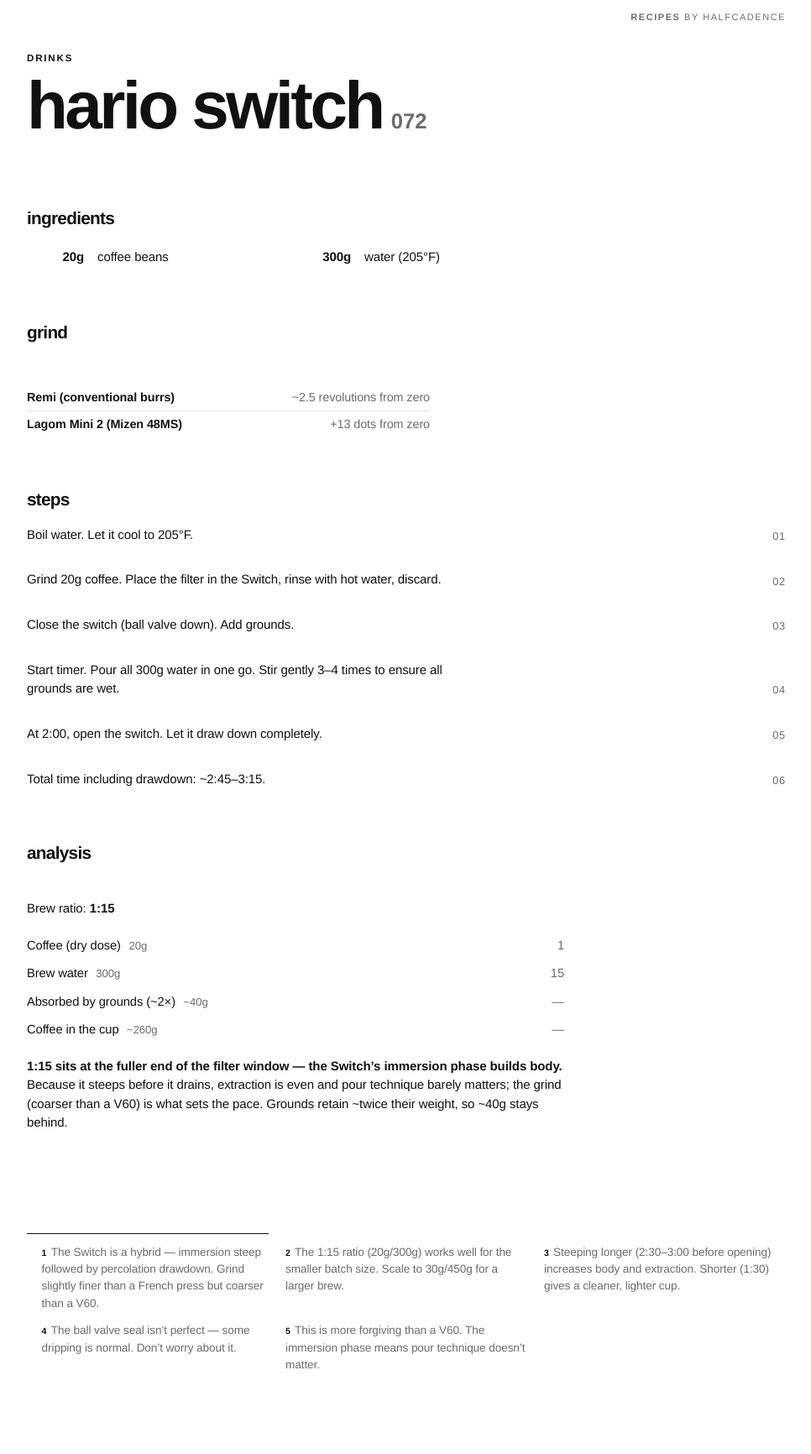
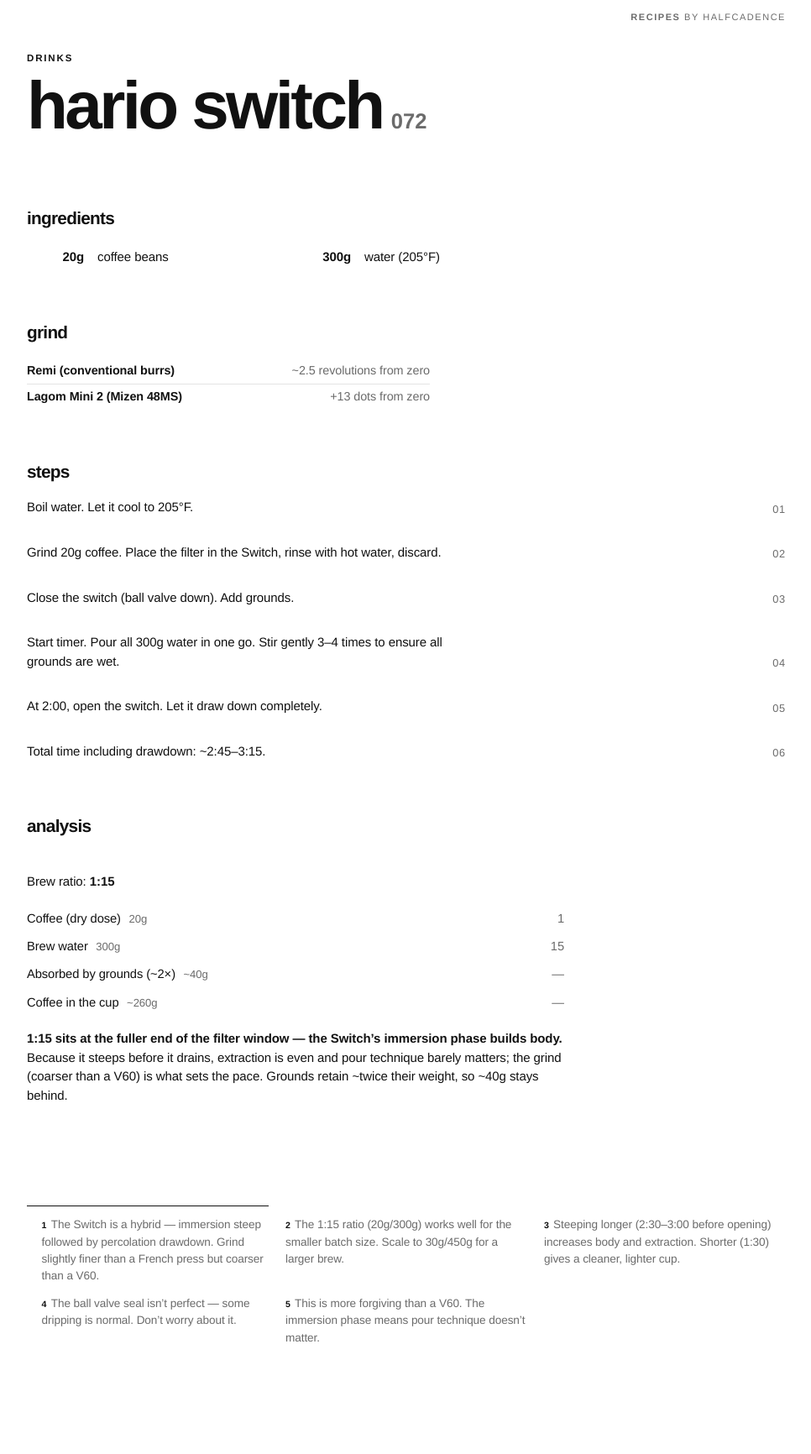
Before and after one commit to halfcadence/recipes, a Jekyll site: the page built from r/hario-switch.md, in a window 1280 px wide. Shown: the whole page at 84% size, without its empty margins (156-1122 px from the left). Built offline with Jekyll 4.4.1, drawn with Linux system fonts in a browser that asks for light colours; our own code applies the rules of GitHub Pages for plain Markdown files; after the commit the page ends 1700 px from its top, so only the background shows below that.

Commit message:
grind tables: hide empty markdown header row (stray hairline)

```diff
--- a/assets/main.scss
+++ b/assets/main.scss
@@ -178,6 +178,7 @@
 .grind { grid-column: 1 / 9; margin: 0; }
 .grind table { width: 100%; max-width: 30rem; border-collapse: collapse; font-size: .9rem; }
 .grind tr { display: grid; grid-template-columns: 1fr auto; column-gap: 1.5rem; align-items: baseline; padding: calc(#{$base} * .55) 0; border-bottom: 1px solid $hair; }
+.grind thead { display: none; }                          // hide the empty markdown | | | header row
 .grind tr:last-child { border-bottom: none; }
 .grind td { border: none; padding: 0; }
 .grind td:first-child { font-weight: 700; }
```
